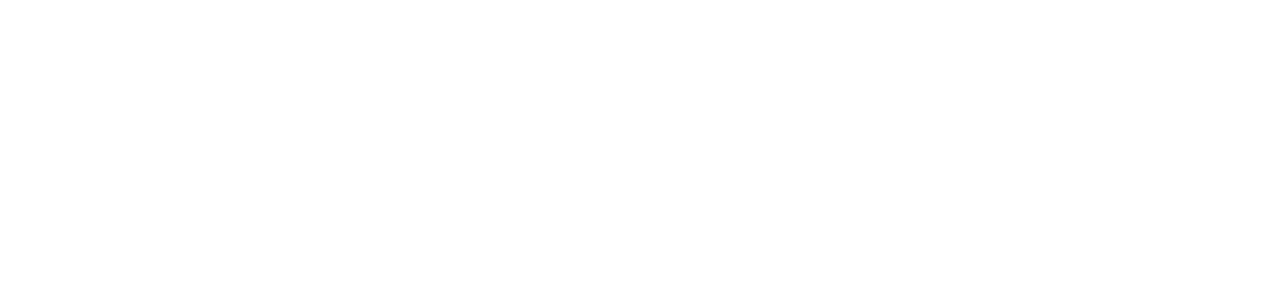
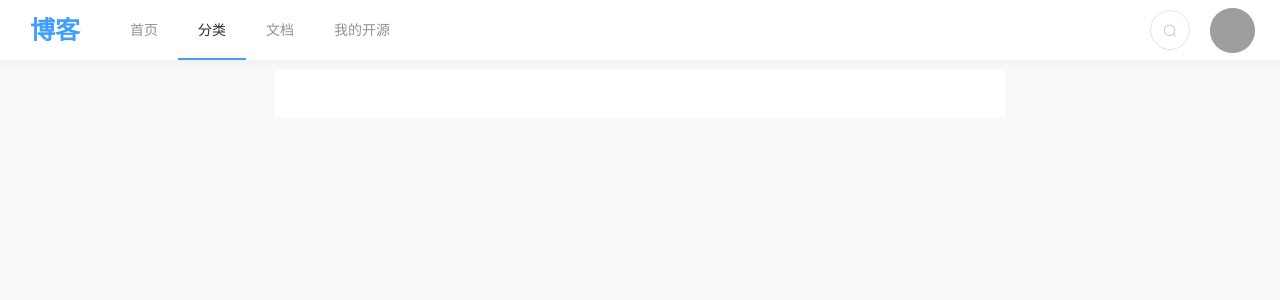
Before and after one commit to QianSeNianHua/lemonblog_client, a Vue app: page /#/catagory in a window 1280 px wide. Shown: the top 300 px of the page. Built offline with nearby package versions, Linux system fonts and the light colour scheme; grey boxes are pictures that could not be loaded.

Commit message:
分类页面

```diff
--- a/package.json
+++ b/package.json
@@ -9,6 +9,7 @@
   },
   "dependencies": {
     "core-js": "^3.3.2",
+    "element-ui": "^2.13.0",
     "vue": "^2.6.10",
     "vue-router": "^3.1.3"
   },
--- a/src/App.vue
+++ b/src/App.vue
@@ -1,15 +1,20 @@
 <template>
   <div id="app">
-    <router-view/>
+    <router-view />
   </div>
 </template>
 
 <style lang="less">
 *, html, body, #app {
-    margin: 0;
-    padding: 0;
-    box-sizing: border-box;
-    font-family: "Helvetica Neue", "Luxi Sans", "DejaVu Sans", Tahoma, "Hiragino Sans GB", "Microsoft Yahei", sans-serif;
+  margin: 0;
+  padding: 0;
+  box-sizing: border-box;
+  font-family: "Helvetica Neue", "Luxi Sans", "DejaVu Sans", Tahoma, "Hiragino Sans GB", "Microsoft Yahei", sans-serif;
+}
+html, body, #app {
+  width: 100%;
+  height: 100%;
+  overflow: hidden;
 }
 // html, body, #app {
 //   width: 100%;
--- /dev/null
+++ b/src/components/Navbar.vue
@@ -0,0 +1,123 @@
+<template>
+  <div class="navbar">
+    <div class="box">
+      <div class="left_panel">
+        <div class="nickname">博客</div>
+        <el-menu mode="horizontal" :default-active="'2'" :router="false">
+          <el-menu-item index="1">首页</el-menu-item>
+          <el-menu-item index="2">分类</el-menu-item>
+          <el-menu-item index="3">文档</el-menu-item>
+          <el-menu-item index="4">我的开源</el-menu-item>
+        </el-menu>
+      </div>
+      <div class="right_panel">
+        <el-input placeholder="搜索" v-model="search">
+          <i slot="suffix" class="el-input__icon el-icon-search btn-search" />
+        </el-input>
+        <el-avatar icon="el-icon-user-solid" src="https://cube.elemecdn.com/0/88/03b0d39583f48206768a7534e55bcpng.png" />
+      </div>
+    </div>
+  </div>
+</template>
+
+<script>
+export default {
+  name: 'Navbar',
+  data () {
+    return {
+      search: ''
+    }
+  }
+}
+</script>
+
+<style lang="less" scoped>
+.box {
+  height: 60px;
+  user-select: none;
+  // border-bottom: solid 1px #e6e6e6;
+  box-shadow: 0 2px 10px rgba(0,0,0,0.05);
+  display: flex;
+  flex-direction: row;
+  justify-content: space-between;
+  background-color: white;
+}
+.left_panel {
+  height: 100%;
+  display: flex;
+  flex-direction: row;
+  justify-content: flex-start;
+  flex-shrink: 0;
+
+  .nickname {
+    height: 100%;
+    margin: 0px 30px;
+    text-align: center;
+    line-height: 60px;
+    font-size: 25px;
+    font-weight: bold;
+    color: #409EFF;
+    cursor: pointer;
+  }
+  .el-menu {
+    display: inline-block;
+
+    &.el-menu--horizontal {
+      border: none;
+    }
+  }
+}
+.right_panel {
+  height: 100%;
+  flex-shrink: 0;
+  display: flex;
+  flex-direction: row;
+  justify-content: flex-end;
+  align-items: center;
+
+  .el-input {
+    border-radius: 20px;
+    overflow: hidden;
+    margin-right: 20px;
+
+    /deep/ input {
+      transition-property: width, padding;
+      transition-duration: 0.7s;
+      transition-timing-function: ease;
+      width: 40px;
+      padding-right: 23px;
+      padding-left: 15px;
+      border-radius: 20px;
+    }
+    &:hover /deep/ input {
+      width: 220px;
+      padding-left: 15px;
+      padding-right: 40px;
+    }
+    /deep/ input:focus {
+      width: 220px;
+      padding-left: 15px;
+      padding-right: 40px;
+    }
+    /deep/.el-input__suffix {
+      width: 38px;
+      height: 38px;
+      top: 1px;
+      right: 1px;
+    }
+  }
+  .btn-search {
+    width: 100%;
+    height: 100%;
+    cursor: pointer;
+    flex-shrink: 0;
+  }
+  .el-avatar {
+    width: 45px;
+    height: 45px;
+    cursor: pointer;
+    margin-right: 25px;
+    flex-shrink: 0;
+  }
+}
+</style>
--- a/src/main.js
+++ b/src/main.js
@@ -2,7 +2,12 @@
 import App from './App.vue'
 import router from './router'
 
+import ElementUI from 'element-ui'
+import 'element-ui/lib/theme-chalk/index.css'
+
 Vue.config.productionTip = false
+
+Vue.use(ElementUI)
 
 new Vue({
   router,
--- a/src/views/Category.vue
+++ b/src/views/Category.vue
@@ -1,6 +1,9 @@
 <template>
   <div class="box">
-
+    <Navbar />
+    <div class="panel">
+      <div class="panel-content" />
+    </div>
   </div>
 </template>
 
@@ -8,9 +11,11 @@
 /**
  * 分类页面
  */
+import Navbar from '@/components/Navbar'
 
 export default {
   name: 'Category',
+  components: { Navbar },
   data () {
     return {
 
@@ -20,5 +25,32 @@
 </script>
 
 <style lang="less" scoped>
-
+.box {
+  width: 100%;
+  height: 100%;
+  background-color: #f9f9f9;
+  overflow: hidden;
+  position: relative;
+}
+.navbar {
+  position: absolute;
+  top: 0px;
+  left: 0px;
+  width: 100%;
+  z-index: 100px;
+}
+.panel {
+  position: absolute;
+  top: 60px;
+  bottom: 0px;
+  width: 100%;
+  overflow-x: hidden;
+  overflow-y: scroll;
+}
+.panel-content {
+  width: 730px;
+  margin: 10px auto;
+  padding: 24px;
+  background-color: white;
+}
 </style>
```
Also changed, not shown: .eslintrc.js, 2 other files (tests, documents, lock files or other folders).
